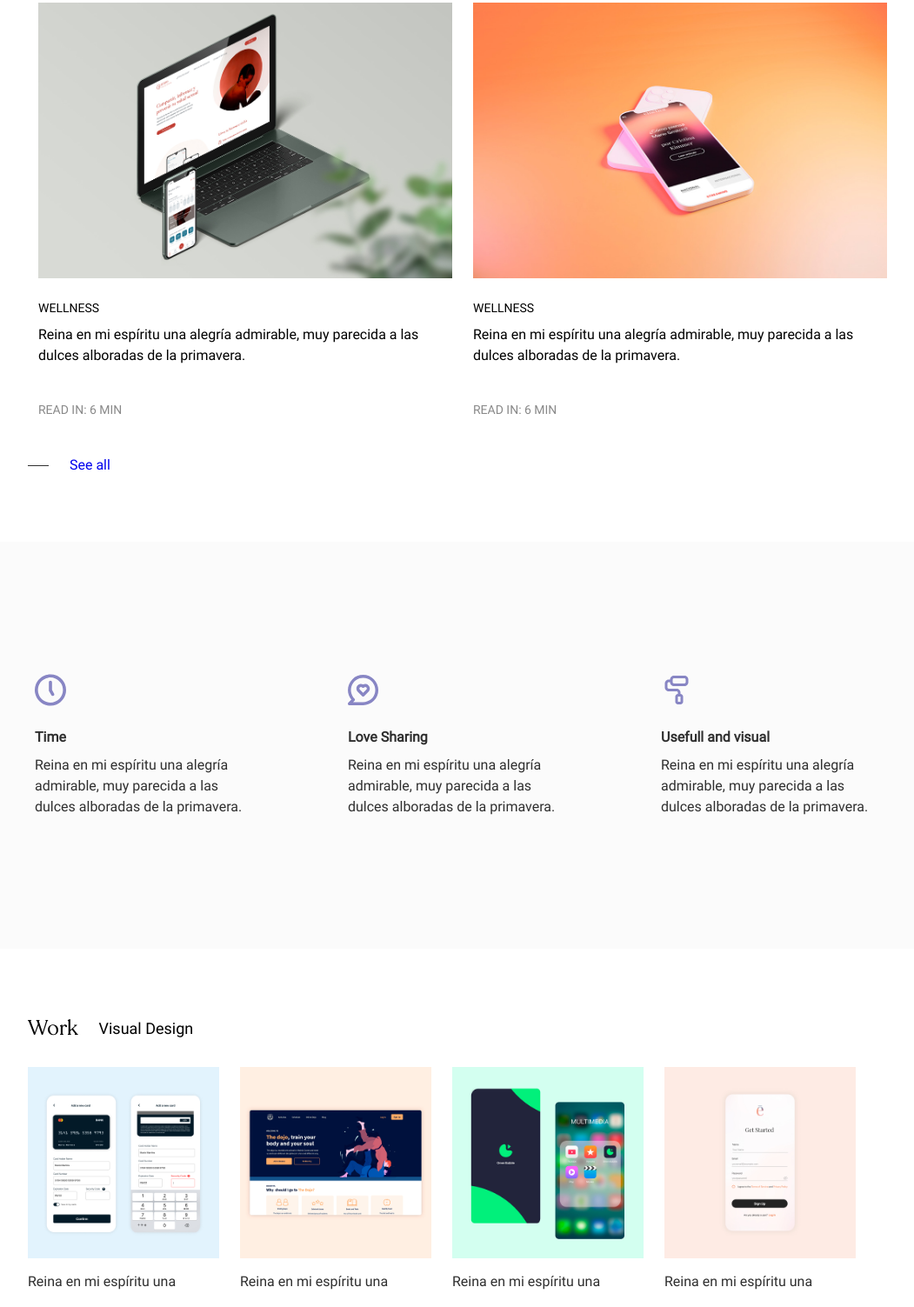
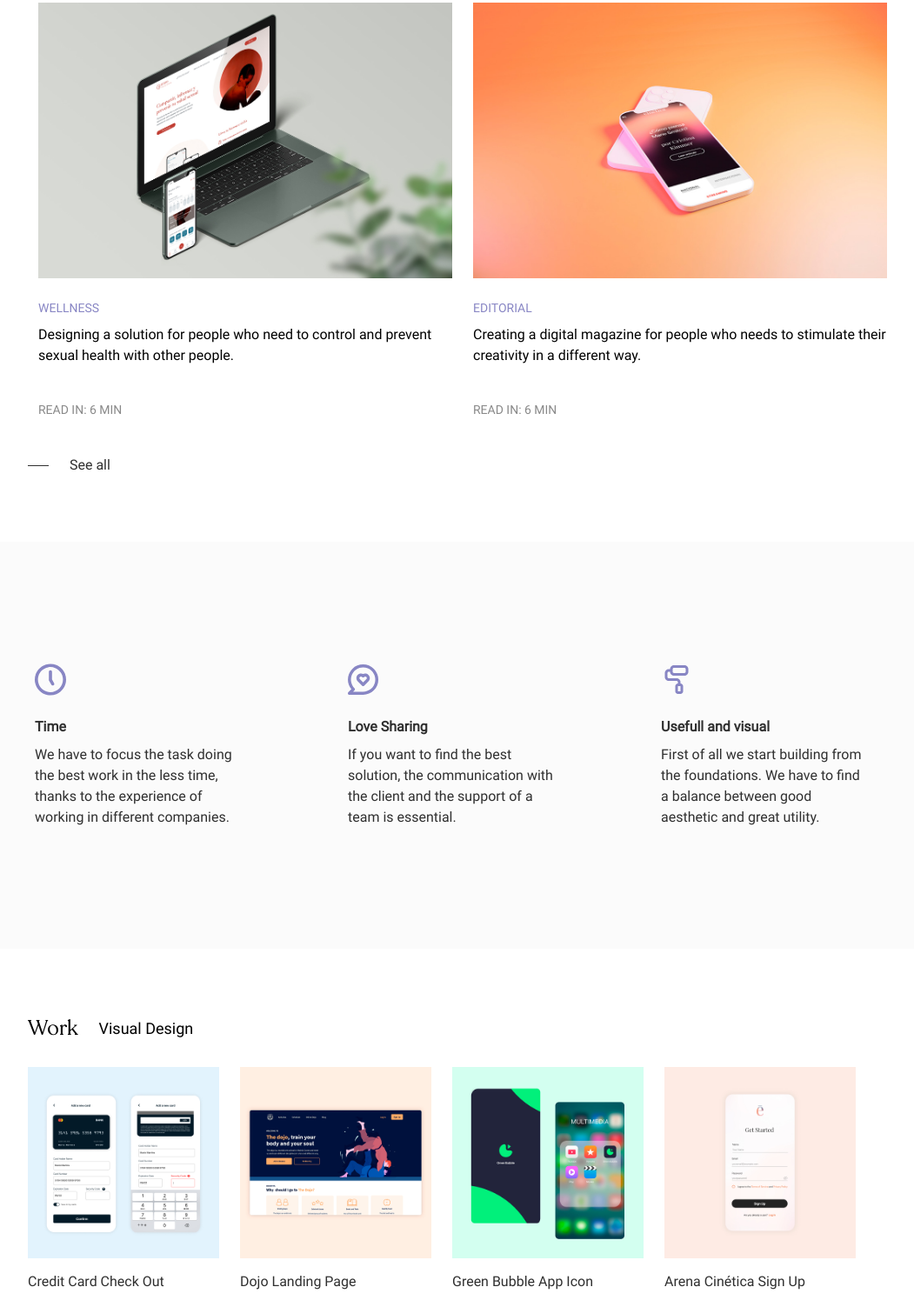
Before and after one commit to beatrizdedios/beatrizdedios.github.io, a plain HTML site: page index.html in a window 1280 px wide. Shown: the part 1257-2760 px from the top of the page at 87% size, without its empty margins (120-1171 px from the left). Drawn offline with Linux system fonts and the light colour scheme.

Commit message:
Add files via upload

```diff
--- a/css/about.css
+++ b/css/about.css
@@ -85,6 +85,7 @@
     display: flex;
     flex-direction: column;
     padding-bottom:48px;
+    line-height: 32px;
 
   }
 
--- a/css/style.css
+++ b/css/style.css
@@ -187,6 +187,7 @@ margin-right: 24px;
   padding-top: 24px;
   text-transform: uppercase;
   padding-bottom: 12px;
+  color:#8886C4 ;
 
 }
 
@@ -228,6 +229,7 @@ width: 476px;
   padding-top: 24px;
   text-transform: uppercase;
   padding-bottom: 12px;
+  color:#8886C4 ;
 
 }
 
@@ -260,6 +262,7 @@ width: 476px;
   justify-content: center;
 
 
+
 }
 .a-article{
 
@@ -269,6 +272,7 @@ width: 476px;
   font-weight: normal;
   font-size: 16px;
   margin-left: 24px;
+  color:  #2F2F2F;
 
 }
 
--- a/index.html
+++ b/index.html
@@ -37,10 +37,9 @@
     <section class="methods">
       <h3 class="methods-h3">Methods and work flow</h3>
       <p class="methods-p">
-        Cuando el valle se vela en torno mío con un encaje de vapores;
-        cuando el sol de mediodía centellea sobre la impenetrable sombra de
-        mi bosque sin conseguir otra cosa que filtrar entre las hojas algunos
-        rayos que penetran hasta el fondo del santuario,
+        Through different work methodologies like agile and design thinking we can solve all the problems
+         in a creative way. The most important aspect is to know how and with which tools you have to use in an specific situation. The
+         key is to use only the neccesary.
       </p>
     </section>
 
@@ -64,9 +63,9 @@
         <div class="div-articles">
           <article class="article-1">
             <img class="img1" src="images/macbook.jpg" alt="">
-            <h3 class="article-1-h3">Wellness</h3>
-            <p class="article-1-p"> Reina en mi espíritu una alegría admirable,
-              muy parecida a las dulces alboradas de la primavera.
+            <h3 class="article-1-h3">WELLNESS</h3>
+            <p class="article-1-p"> Designing a solution for people who need
+              to control and prevent sexual health with other people.
             </p>
             <img src="" alt="">
             <p class="article-1-r"> Read in: 6 min</p>
@@ -75,9 +74,9 @@
 
           <article class="article-2">
             <img  class="img2" src="images/iphone.jpg" alt="">
-            <h3 class="article-2-h3">Wellness</h3>
-            <p class="article-2-p"> Reina en mi espíritu una alegría admirable,
-              muy parecida a las dulces alboradas de la primavera.
+            <h3 class="article-2-h3">EDITORIAL</h3>
+            <p class="article-2-p"> Creating a digital magazine for people
+              who needs to stimulate their creativity in a different way.
             </p>
             <img src="" alt="">
             <p class="article-2-r"> Read in: 6 min</p>
@@ -104,22 +103,26 @@
         <article class="icons-a">
           <img class="icon" src="images/reloj.svg" alt="">
           <h4 class="icons-time-t">Time</h4>
-          <p class="icons-time-p">Reina en mi espíritu una alegría admirable, muy parecida
-            a las dulces alboradas de la primavera.</p>
+          <p class="icons-time-p">We have to focus the task doing the best work in the
+            less time, thanks to the experience of working in different
+            companies.
+          </p>
         </article>
 
         <article class="icons-a">
           <img class="icon" src="images/corazon.svg" alt="">
           <h4 class="icons-time-t">Love Sharing</h4>
-          <p class="icons-time-p">Reina en mi espíritu una alegría admirable, muy parecida
-            a las dulces alboradas de la primavera.</p>
+          <p class="icons-time-p">If you want to find the best solution, the communication with the client
+            and the support of a team is essential.
+          </p>
         </article>
 
         <article class="icons-a">
           <img class="icon" src="images/paint-tool.svg" alt="">
           <h4 class="icons-time-t">Usefull and visual</h4>
-          <p class="icons-time-p">Reina en mi espíritu una alegría admirable, muy parecida
-            a las dulces alboradas de la primavera.</p>
+          <p class="icons-time-p">First of all we start building from the foundations. We have to
+            find a balance between good aesthetic and great utility.
+          </p>
         </article>
       </div>
 
@@ -150,28 +153,28 @@
           <article class="imgs-article-1">
             <section>
               <img src="images/002 Cred Card Check out.jpg" alt="">
-              <p class="imgs-text">Reina en mi espíritu una</p>
+              <p class="imgs-text">Credit Card Check Out</p>
             </section>
           </article>
 
           <article class="imgs-article-1">
             <section>
               <img src="images/003-Landing-Page.jpg" alt="">
-              <p class="imgs-text">Reina en mi espíritu una</p>
+              <p class="imgs-text">Dojo Landing Page</p>
             </section>
           </article>
 
           <article class="imgs-article-1">
             <section>
               <img src="images/005-App-Icon.jpg" alt="">
-              <p class="imgs-text">Reina en mi espíritu una</p>
+              <p class="imgs-text">Green Bubble App Icon</p>
             </section>
           </article>
 
           <article class="imgs-article-1">
             <section>
               <img src="images/001 Sign Up.jpg" alt="">
-              <p class="imgs-text">Reina en mi espíritu una</p>
+              <p class="imgs-text">Arena Cinética Sign Up</p>
             </section>
           </article>
 
```
Also changed, not shown: about.html (+18 -12 lines).
